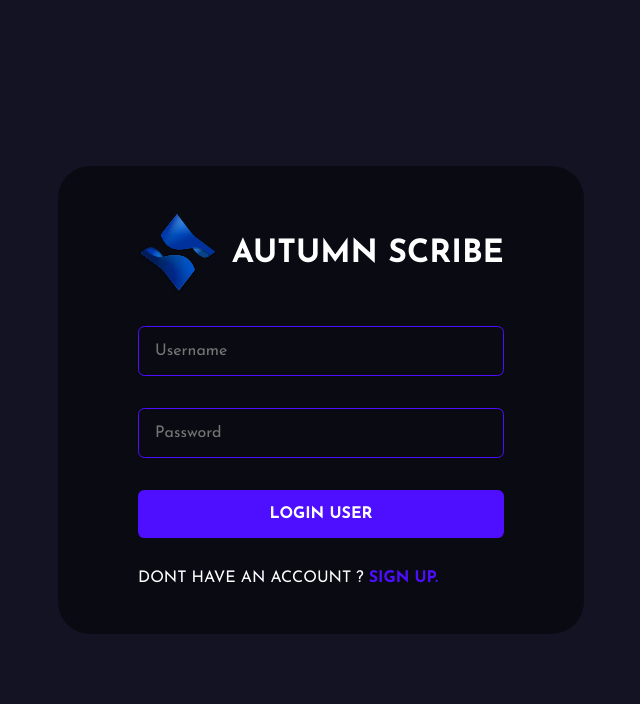
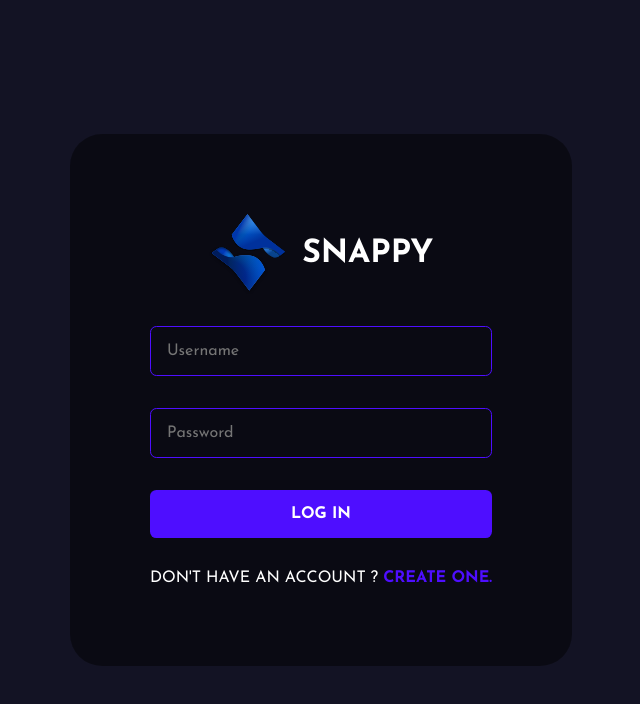
Before and after one commit to RazaNaqsh/realtime-chat_app, a React (Vite) app in the folder client/: page /login in a window 1280 px wide. Shown: the top 704 px of the page, without its empty margins (319-959 px from the left). Built offline with nearby package versions, Linux system fonts and the light colour scheme; the HTML template or start-up script is replaced by a standard one.

Commit message:
Fix login

```diff
--- a/client/src/pages/Login.jsx
+++ b/client/src/pages/Login.jsx
@@ -1,19 +1,15 @@
-import React, { useState } from "react";
-import { NavLink, useNavigate } from "react-router-dom";
+import React, { useState, useEffect } from "react";
+import axios from "axios";
 import styled from "styled-components";
+import { useNavigate, Link } from "react-router-dom";
+import Logo from "../assets/logo.svg";
 import { ToastContainer, toast } from "react-toastify";
 import "react-toastify/dist/ReactToastify.css";
-import logo from "../assets/logo.svg";
 import { loginRoute } from "../utils/ApiRoutes";
-import axios from "axios";
 
-const Login = () => {
+export default function Login() {
   const navigate = useNavigate();
-  const [values, setValues] = useState({
-    username: "",
-    password: "",
-  });
-
+  const [values, setValues] = useState({ username: "", password: "" });
   const toastOptions = {
     position: "bottom-right",
     autoClose: 8000,
@@ -22,29 +18,27 @@ const Login = () => {
     theme: "dark",
   };
 
-  const handleValidation = () => {
-    const { password, username } = values;
-    if (username.length < 3) {
-      toast.error(
-        "Username should be greater than 3 characters.",
-        toastOptions
-      );
+  const handleChange = (e) => {
+    const { name, value } = e.target;
+    setValues((prev) => ({ ...prev, [name]: value }));
+  };
+
+  const validateForm = () => {
+    const { username, password } = values;
+    if (username === "") {
+      toast.error("username and Password is required.", toastOptions);
       return false;
-    } else if (password.length < 8) {
-      toast.error(
-        "Password should be equal or greater than 8 characters.",
-        toastOptions
-      );
+    } else if (password === "") {
+      toast.error("username and Password is required.", toastOptions);
       return false;
     }
-
     return true;
   };
 
-  const handleSubmit = async (e) => {
-    e.preventDefault();
-    if (handleValidation()) {
-      const { password, username } = values;
+  const handleSubmit = async (event) => {
+    event.preventDefault();
+    if (validateForm()) {
+      const { username, password } = values;
       const { data } = await axios.post(loginRoute, {
         username,
         password,
@@ -54,51 +48,43 @@ const Login = () => {
       }
       if (data.status === true) {
         localStorage.setItem("app-user", JSON.stringify(data.user));
+
+        navigate("/");
       }
-      navigate("/");
     }
-  };
-  const handleChange = (e) => {
-    const { name, value } = e.target;
-    setValues((prev) => ({ ...prev, [name]: value }));
   };
 
   return (
     <>
       <FormContainer>
-        <form onSubmit={handleSubmit}>
+        <form action="" onSubmit={(event) => handleSubmit(event)}>
           <div className="brand">
-            <img src={logo} alt="" />
-            <h1>Autumn Scribe</h1>
+            <img src={Logo} alt="logo" />
+            <h1>snappy</h1>
           </div>
           <input
             type="text"
             placeholder="Username"
             name="username"
             onChange={(e) => handleChange(e)}
-            required
+            min="3"
           />
-
           <input
             type="password"
             placeholder="Password"
             name="password"
             onChange={(e) => handleChange(e)}
-            required
           />
-
-          <button type="submit">Login User</button>
+          <button type="submit">Log In</button>
           <span>
-            Dont have an account ? <NavLink to="/register">Sign Up.</NavLink>
+            Don't have an account ? <Link to="/register">Create One.</Link>
           </span>
         </form>
       </FormContainer>
       <ToastContainer />
     </>
   );
-};
-
-export default Login;
+}
 
 const FormContainer = styled.div`
   height: 100vh;
@@ -129,7 +115,7 @@ const FormContainer = styled.div`
     gap: 2rem;
     background-color: #00000076;
     border-radius: 2rem;
-    padding: 3rem 5rem;
+    padding: 5rem;
   }
   input {
     background-color: transparent;
```
Also changed, not shown: 2 other files (tests, documents, lock files or other folders).
